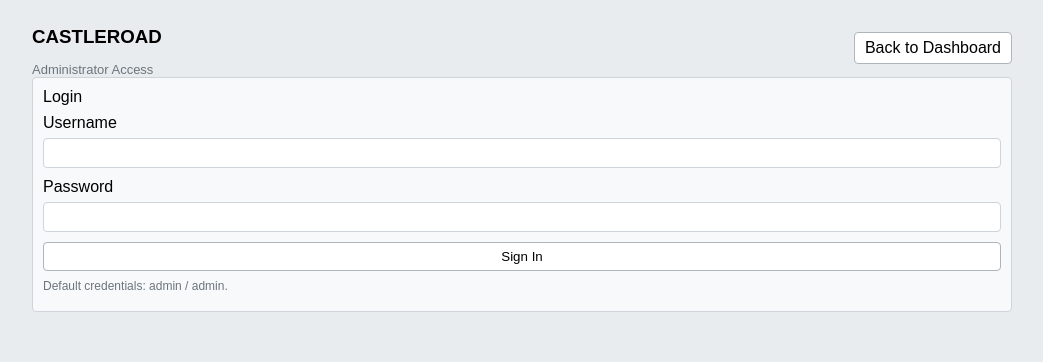
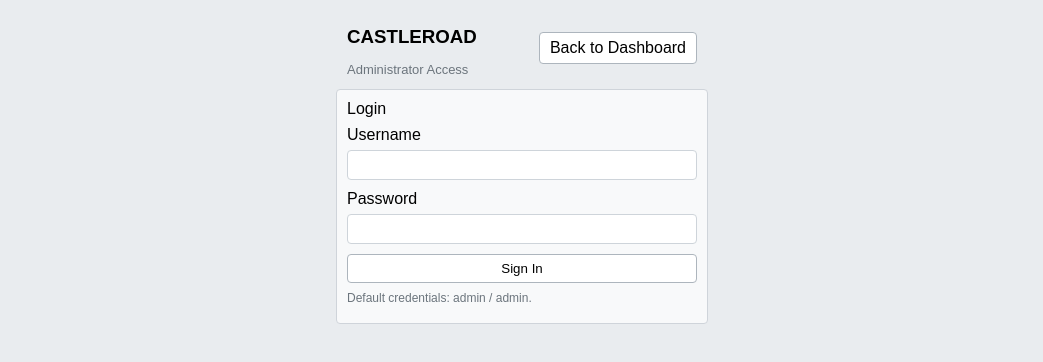
Before and after one commit to willirwin/websrc_cbw, a plain HTML site: page login.html in a window 1280 px wide. Shown: the whole page, without its empty margins (118-1161 px from the left). Drawn offline with Linux system fonts and the light colour scheme.

Commit message:
Update 3: setup and login html

```diff
--- a/config.js
+++ b/config.js
@@ -92,6 +92,7 @@ export function applyUiConfig() {
     if (!titleEl) return;
 
     titleEl.textContent = cfg.title;
+    document.title = cfg.title;
 
     cfg.relays.forEach((relay) => {
         const panel = document.getElementById(`relay${relay.id}`);
--- a/login.html
+++ b/login.html
@@ -8,7 +8,7 @@
     </head>
     <body>
         <div class="container">
-            <div class="page-header">
+            <div class="page-header login-header">
                 <div>
                     <h3 class="title">CASTLEROAD</h3>
                     <div class="subtitle">Administrator Access</div>
@@ -16,7 +16,7 @@
                 <a class="btn" href="./index.html">Back to Dashboard</a>
             </div>
 
-            <div class="panel form-panel">
+            <div class="panel form-panel login-panel">
                 <div class="panel-h">Login</div>
                 <form id="loginForm" class="form" autocomplete="on">
                     <label class="form-row">
--- a/style.css
+++ b/style.css
@@ -436,6 +436,17 @@ body {
     color: #6c757d;
 }
 
+.login-panel {
+    max-width: 350px;
+    margin: 0 auto;
+}
+
+.login-header {
+    max-width: 350px;
+    margin: 0 auto 12px;
+    width: 100%;
+}
+
 /* -----------------------------------------------------------------------------
    Footer
 ----------------------------------------------------------------------------- */
```
Also changed, not shown: index.html (+1 -2 lines), setup.html (+0 -1 lines), ui.js (+0 -31 lines).
